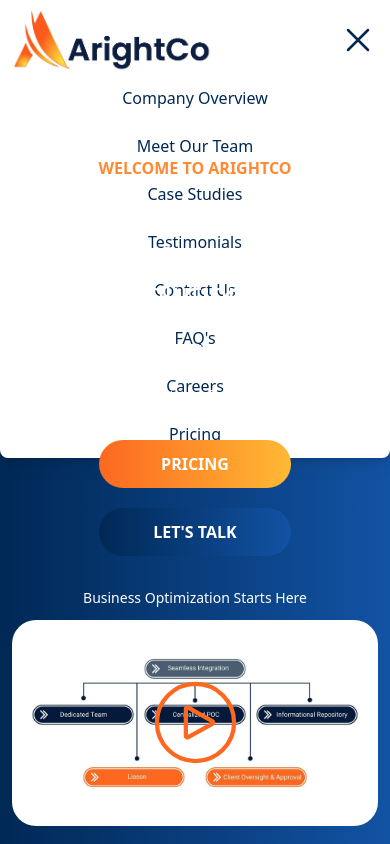
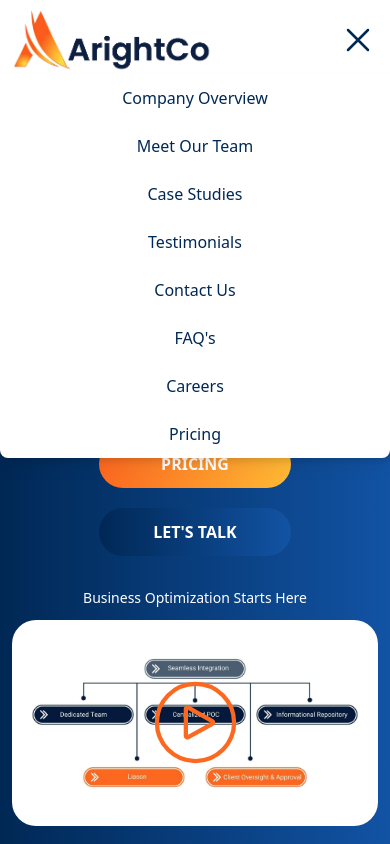
Before and after one commit to tanujchowdhury/nextjs-arightco-website, a Next.js app: page / in a window 390 px wide. Both pictures are taken after a click on the element 358 px from the left and 40 px from the top of the page. Shown: the top 844 px of the page. Built offline with nearby package versions, Linux system fonts and the light colour scheme.

Commit message:
mobile drawer bug fix

```diff
--- a/components/navbar.tsx
+++ b/components/navbar.tsx
@@ -296,7 +296,7 @@ export default function Navbar({}) {
         initial="exit"
         animate={nav ? "enter" : "exit"}
         variants={subMenuAnimate}
-        className="fixed top-20 z-100 w-full"
+        className="fixed top-20 z-50 w-full"
       >
         <div className="flex-col justify-center items-center w-full text-center bg-white font-medium text-blue-dark drop-shadow-lg rounded-b-lg">
           <Link href="/company-overview">
```
